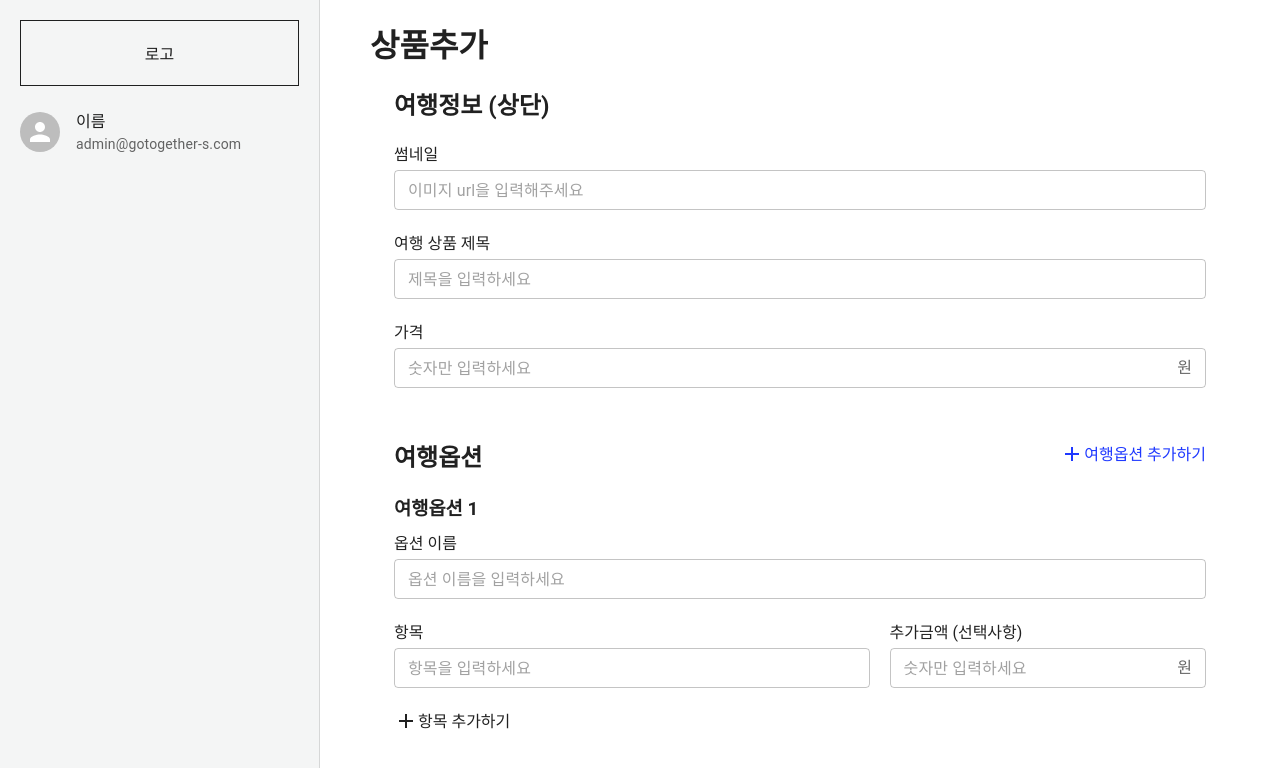
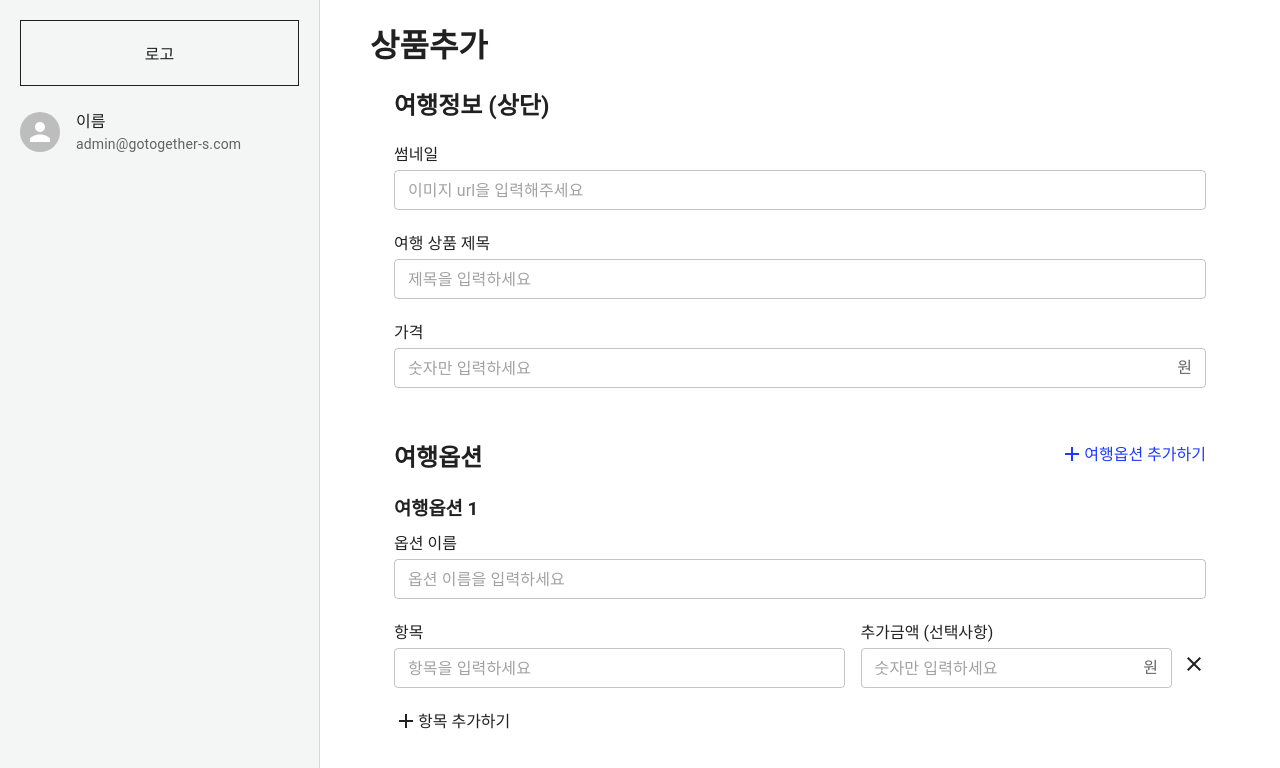
Before and after one commit to gotogether-s/gotogether-s-admin, a Next.js app: page / in a window 1280 px wide. Shown: the top 768 px of the page. Built offline with nearby package versions, Linux system fonts and the light colour scheme.

Commit message:
#4 feat: Add delete button and Delete OptionList by clicking button

```diff
--- a/components/AddProduct/Option/Option.module.scss
+++ b/components/AddProduct/Option/Option.module.scss
@@ -13,6 +13,18 @@
   }
 }
 
+.option-list {
+  display: flex;
+  align-items: center;
+  justify-content: space-between;
+  gap: 1rem;
+  .delete {
+    &:hover {
+      cursor: pointer;
+    }
+  }
+}
+
 .add-option {
   display: flex;
   align-items: flex-end;
--- a/components/AddProduct/Option/OptionList/OptionList.module.scss
+++ b/components/AddProduct/Option/OptionList/OptionList.module.scss
@@ -1,6 +1,8 @@
 .flex-wrapper {
+  flex-grow: 1;
   display: flex;
-  gap: 2rem;
+  gap: 1.6rem;
+  align-items: center;
   div:first-child {
     flex-grow: 5;
   }
--- a/components/AddProduct/Option/index.tsx
+++ b/components/AddProduct/Option/index.tsx
@@ -1,4 +1,5 @@
 import AddIcon from '@mui/icons-material/Add'
+import CloseIcon from '@mui/icons-material/Close'
 import { useState } from 'react'
 import Input from '@components/Input'
 import OptionList from './OptionList'
@@ -19,16 +20,27 @@ const Option = ({ optionIndex }) => {
     setOptionLists([...optionLists, <OptionList />])
   }
 
+  const deleteOptionList = optionListIndex => {
+    setOptionLists(
+      optionLists.filter((optionList, index) => index !== optionListIndex)
+    )
+  }
+
   return (
     <div style={{ marginTop: optionIndex && '3rem' }}>
       <h3 className={style['section-subtitle']}>여행옵션 {optionIndex + 1}</h3>
       <Input {...optionDtoListNameProps} />
-      {optionLists.map((optionList, index) => {
+      {optionLists.map((optionList, optionListIndex) => {
         return (
-          <OptionList
-            key={index}
-            optionIndex={optionIndex}
-          />
+          <div
+            key={optionListIndex}
+            className={style['option-list']}>
+            <OptionList optionIndex={optionIndex} />
+            <CloseIcon
+              className={style['delete']}
+              onClick={() => deleteOptionList(optionListIndex)}
+            />
+          </div>
         )
       })}
       <div
```
